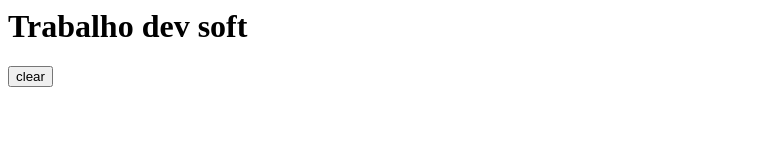
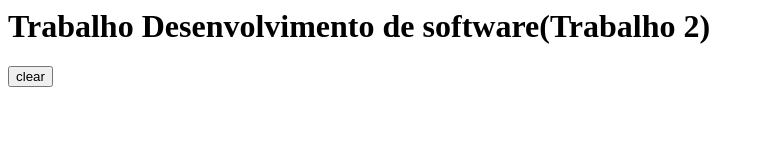
Before and after one commit to VanilsonLins2608/TrabalhoGit, a plain HTML site: page index.html in a window 1280 px wide. Shown: the whole page, without its empty margins (0-764 px from the left). Drawn offline with Linux system fonts and the light colour scheme.

Commit message:
alterando titulo

```diff
--- a/index.html
+++ b/index.html
@@ -1,4 +1,4 @@
-<h1> Trabalho dev soft
+<h1> Trabalho Desenvolvimento de software(Trabalho 2)
 </h1>
 
 <button>
```
